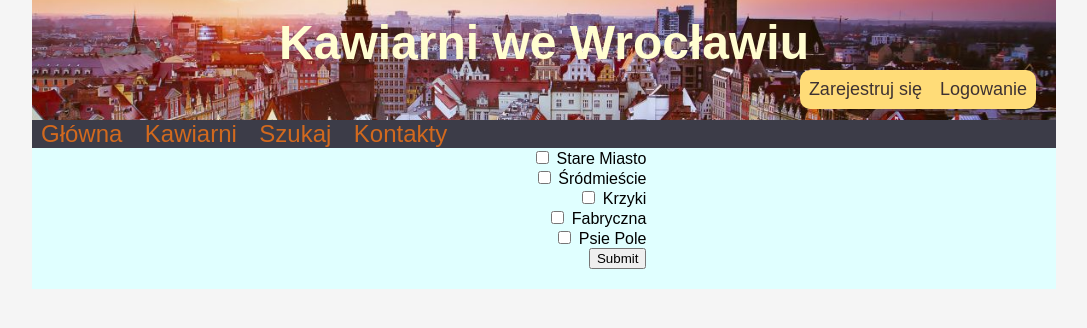
After one commit to wiksez/Cafe_Places, a Django app: template templates/search.html in a window 1280 px wide. The commit adds this page. Shown: the top 328 px of the page, without its empty margins (96-1183 px from the left). Run offline with Django 3.2, Linux system fonts and the light colour scheme; the template is opened without the code that fills it, so the values that code supplies are empty.

Commit message:
search cafe by district

```diff
--- a/cafe/static/main.css
+++ b/cafe/static/main.css
@@ -1,5 +1,5 @@
 body {
-    background-color: lightblue;
+    background-color: whitesmoke;
     margin: 0;
     font-family: Montserrat, sans-serif;
 }
--- a/cafe/urls.py
+++ b/cafe/urls.py
@@ -27,5 +27,6 @@ urlpatterns = [
     path('delete_desserts/<int:id>/', views.DeleteDessert.as_view(), name='delete_dessert'),
     path('add_coffeshop/', views.AddCoffeShop.as_view(), name='add_coffeehouse'),
     path('update_cafe/<int:id>/', views.UpdateCoffeShop.as_view(), name='update_cafe'),
-    path('delete_cafe/<int:id>/', views.DeleteCafe.as_view(), name='delete_cafe')
+    path('delete_cafe/<int:id>/', views.DeleteCafe.as_view(), name='delete_cafe'),
+    path('serach/', views.SearchCafe.as_view(), name='search')
 ]
--- a/templates/main.html
+++ b/templates/main.html
@@ -27,7 +27,7 @@
     <div class="navigation">
         <a href="{% url 'home' %}">Główna</a>
         <a href="{% url 'shops_list' %}">Kawiarni</a>
-        <a href="">Szukaj</a>
+        <a href="{% url 'search' %}">Szukaj</a>
         <a href="">Kontakty</a>
         {% if user.is_authenticated %}
             <a class="profil" href="{% url 'my_profile' %}">Twój profil: {{ user }}</a>
--- /dev/null
+++ b/templates/search.html
@@ -0,0 +1,30 @@
+{% extends 'main.html' %}
+{% block content %}
+    <form method="post">
+        {% csrf_token %}
+        <label for="stare_miast">
+            <input type="checkbox" id="stare_miast" name="stare_miasto" value="Stare Miasto">
+            Stare Miasto
+        </label><br>
+        <label for="srodmiescie">
+            <input type="checkbox" id="srodmiescie" name="srodmiescie" value="Śródmieście">
+            Śródmieście
+        </label><br>
+        <label for="krzyki">
+            <input type="checkbox" id="krzyki" name="krzyki" value="krzyki">
+            Krzyki
+        </label><br>
+         <label for="fabryczna">
+            <input type="checkbox" id="fabryczna" name="fabryczna" value="fabryczna">
+            Fabryczna
+        </label><br>
+         <label for="psie_pole">
+            <input type="checkbox" id="psie_pole" name="psie_pole" value="psie_pole">
+            Psie Pole
+        </label><br>
+        <input type="submit" value="Submit">
+    </form>
+    {% for cafe in cafes %}
+        <li><a href="{% url 'shop_details' cafe.id %}">{{ cafe.name }}</a></li>
+    {% endfor %}
+{% endblock %}
```
Also changed, not shown: cafe/views.py (+24 -0 lines).
